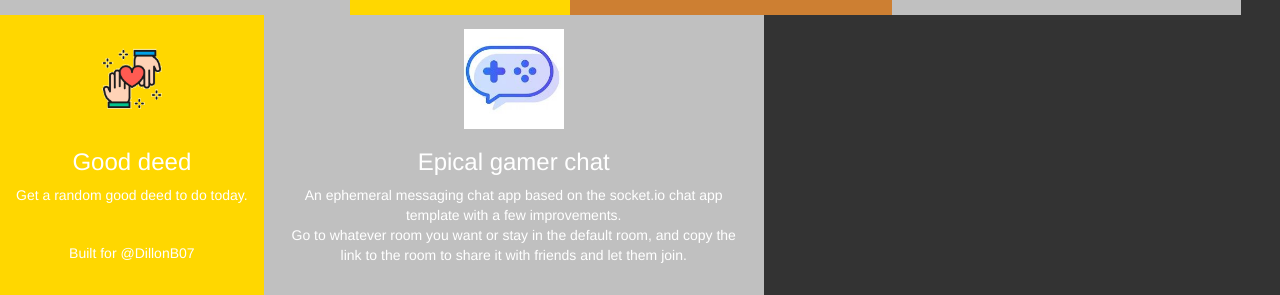
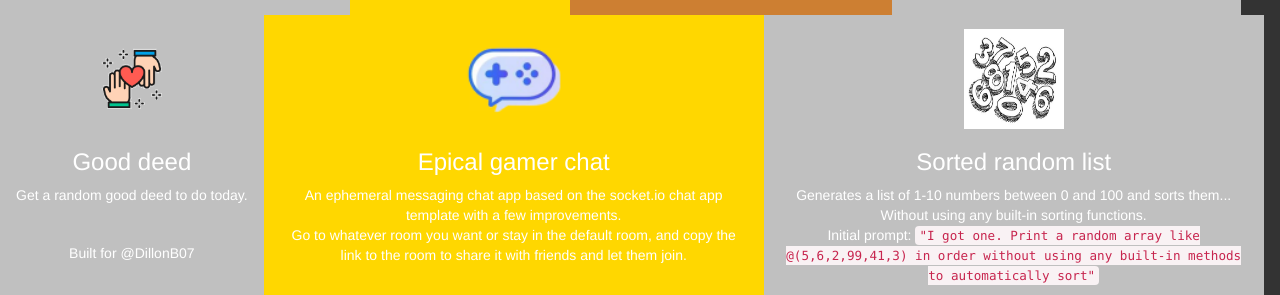
Before and after one commit to turtleship69/creates-portfolio, a plain HTML site: page index.html in a window 1280 px wide. Shown: the part 1785-2080 px from the top of the page. Drawn offline with nearby package versions, Linux system fonts and the light colour scheme.

Commit message:
add 19th prompt

```diff
--- a/index.html
+++ b/index.html
@@ -18,7 +18,7 @@
             the best, <span class="silver">silver</span> for good
             ones, and <span class="bronze">bronze</span> for the rest</p>
         <ul>
-            <li class="gold"><a href="https://replit.com/@nathanmachane/The-worst-website-possible"><img
+            <li class="silver"><a href="https://replit.com/@nathanmachane/The-worst-website-possible"><img
                         src="images/loading.gif" alt="loading" height="100" width="100">
                     <h3>Bad website</h3>
                     <p>Whilst this might look like anything at first glance, if you look closely, whilst never failing
@@ -26,7 +26,7 @@
                         load, it never actually loads.</p>
                 </a>
             </li>
-            <li class="silver"><a href="https://replit.com/@nathanmachane/aging-repl?v=1"><img src="images/clock.gif"
+            <li class="gold"><a href="https://replit.com/@nathanmachane/aging-repl?v=1"><img src="images/clock.gif"
                         alt="clock" height="100" width="100">
                     <h3>Aging repl</h3>
                     <p>A repl that uses the formula y=x^1/4 to become slower as time passes, with x being time in
@@ -128,22 +128,30 @@
                 </a>
                 <a href="https://replit.com/@xNotKing/Python-Count-To-Five">Forked from Count To Five</a>
             </li>
-            <li class="gold"><a href="https://replit.com/@nathanmachane/good-deed"><img src="images/heart-and-hands.png"
-                        alt="colourful 5" height="100" width="100">
+            <li class="silver"><a href="https://replit.com/@nathanmachane/good-deed"><img
+                        src="images/heart-and-hands.png" alt="two hands with a heart in betwee" height="100" width="100">
                     <h3>Good deed</h3>
                     <p>Get a random good deed to do today.</p>
                 </a>
                 <a href="https://replit.com/@DillonB07">Built for @DillonB07</a>
                 <!--<a href="https://placeholder.com/">Also check out</a>-->
             </li>
-            <li class="silver"><a href="https://replit.com/@nathanmachane/Epical-Gamer-Chat?v=1"><img
-                        src="images/gamer-chat.jpg" alt="colourful 5" height="100" width="100">
+            <li class="gold"><a href="https://replit.com/@nathanmachane/Epical-Gamer-Chat?v=1"><img
+                        src="images/gamer-chat.png" alt="speech bubble with controller buttons" height="100" width="100">
                     <h3>Epical gamer chat</h3>
                     <p>An ephemeral messaging chat app based on the socket.io chat app template with a few
-                        improvements.<br>Go to whatever room you want or stay in the default room, and copy the link to the
+                        improvements.<br>Go to whatever room you want or stay in the default room, and copy the link to
+                        the
                         room to share it with friends and let them join.</p>
                 </a>
                 <a href="https://gamerchat.nathans.games">Check out the live hosted version</a>
+            </li>
+            <li class="silver"><a href="https://replit.com/@nathanmachane/Sorted-Random-Lists?v=1"><img
+                        src="images/numbers.jpg" alt="scattered numbers" height="100" width="100">
+                    <h3>Sorted random list</h3>
+                    <p>Generates a list of 1-10 numbers between 0 and 100 and sorts them... Without using any built-in
+                        sorting functions.<br>Initial prompt: <code>"I got one. Print a random array like @(5,6,2,99,41,3) in
+                        order without using any built-in methods to automatically sort"</code></p>
             </li>
         </ul>
     </div>
```
Also changed, not shown: images/five.png, images/gamer-chat.png (added), images/numbers.jpg (added).
